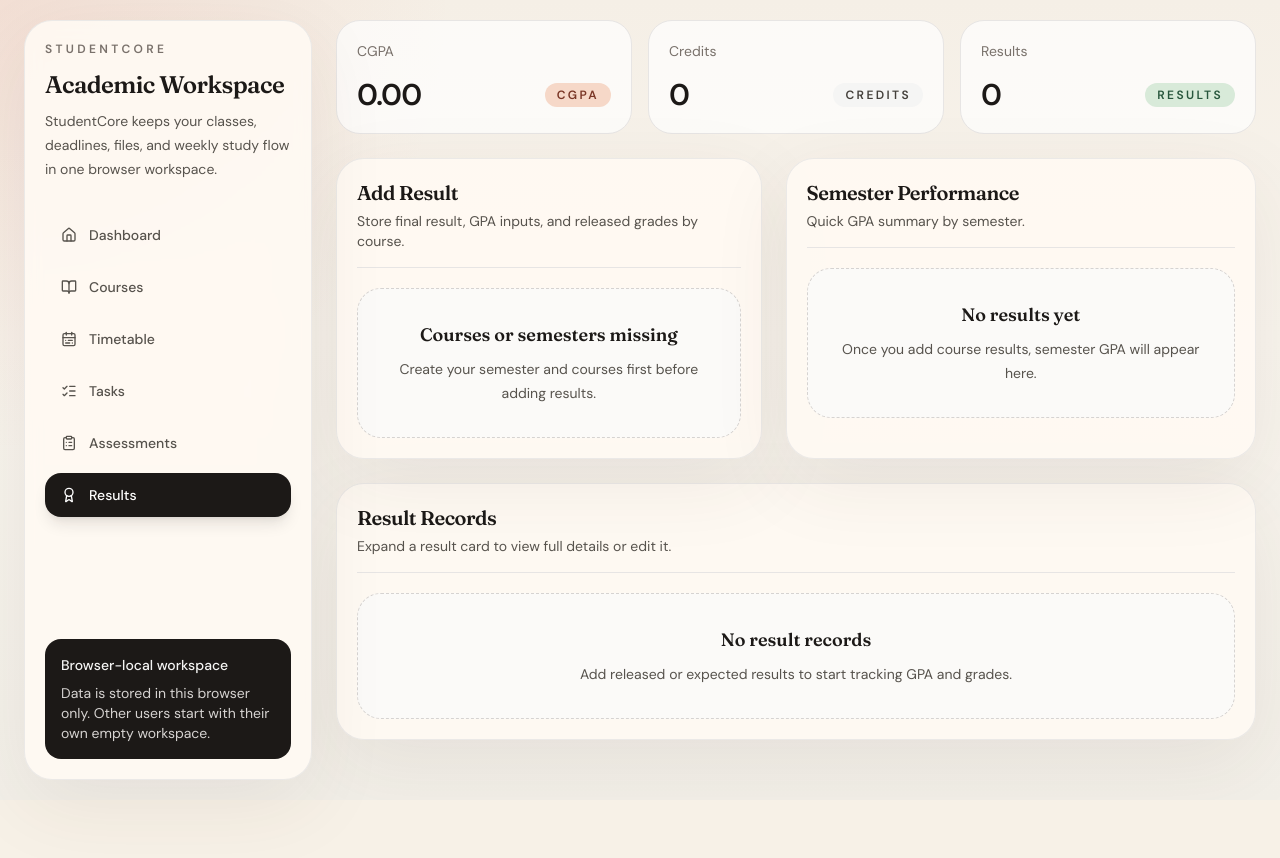
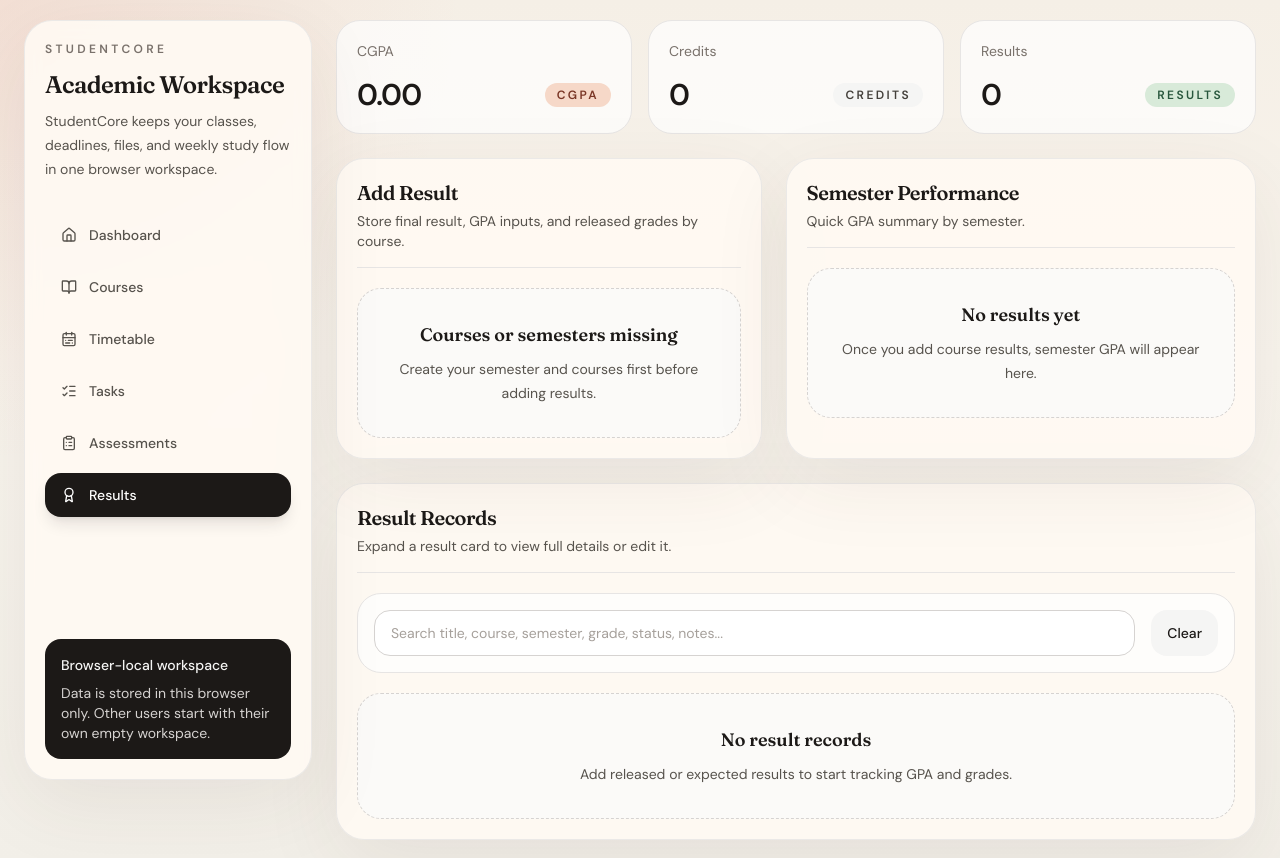
Before and after one commit to syafiadil1/studentcoresystem, a Next.js app: page /results in a window 1280 px wide. Before the commit the page ends 800 px from the top, so only its background shows below. Built offline with nearby package versions, Linux system fonts and the light colour scheme.

Commit message:
Enhance results semester details and search

```diff
--- a/src/app/results/page.tsx
+++ b/src/app/results/page.tsx
@@ -5,12 +5,14 @@
 import { ResultCreateForm, ResultUpdateForm } from "@/components/forms";
 import { Badge, DetailRow, EmptyState, Section, StatCard } from "@/components/ui";
 import { getResultsPageData } from "@/lib/local-data";
-import { titleCase } from "@/lib/utils";
+import { normalizeSearch, titleCase } from "@/lib/utils";
 
 export default function ResultsPage() {
   const { hydrated, state, createResult, updateResult, deleteResult } = useStudentCore();
   const [selectedResultId, setSelectedResultId] = useState<string | null>(null);
+  const [expandedSemesterId, setExpandedSemesterId] = useState<string | null>(null);
   const [editing, setEditing] = useState(false);
+  const [search, setSearch] = useState("");
   const data = getResultsPageData(state);
   const courseOptions = data.courses.map((course) => ({
     id: course.id,
@@ -22,6 +24,27 @@
     name: semester.name,
     isActive: semester.isActive,
   }));
+  const query = normalizeSearch(search);
+  const filteredResults = data.results.filter((result) => {
+    if (!query) {
+      return true;
+    }
+
+    const haystack = [
+      result.title,
+      result.grade,
+      titleCase(result.status),
+      String(result.creditHours),
+      result.notes,
+      result.course?.code || "",
+      result.course?.name || "",
+      result.semester?.name || "",
+    ]
+      .join(" ")
+      .toLowerCase();
+
+    return haystack.includes(query);
+  });
 
   return (
     <div className="space-y-6">
@@ -44,14 +67,79 @@
           {data.summaries.length ? (
             <div className="space-y-3">
               {data.summaries.map((summary) => (
-                <div key={summary.semesterId} className="rounded-3xl border border-stone-200 bg-white/80 p-4">
-                  <div className="flex flex-wrap items-center justify-between gap-3">
-                    <div>
-                      <h3 className="text-lg font-semibold text-stone-900">{summary.semesterName}</h3>
-                      <p className="mt-1 text-sm text-stone-600">{summary.resultsCount} results · {summary.totalCredits} credits</p>
+                <div
+                  key={summary.semesterId}
+                  className={`rounded-3xl border bg-white/80 p-4 transition ${
+                    expandedSemesterId === summary.semesterId
+                      ? "border-stone-500 shadow-[0_18px_50px_rgba(80,54,36,0.12)]"
+                      : "border-stone-200"
+                  }`}
+                >
+                  <div
+                    className="cursor-pointer rounded-2xl transition hover:bg-stone-50/80"
+                    onClick={() =>
+                      setExpandedSemesterId((current) =>
+                        current === summary.semesterId ? null : summary.semesterId,
+                      )
+                    }
+                  >
+                    <div className="flex flex-wrap items-center justify-between gap-3">
+                      <div>
+                        <h3 className="text-lg font-semibold text-stone-900">{summary.semesterName}</h3>
+                        <p className="mt-1 text-sm text-stone-600">
+                          {summary.resultsCount} results · {summary.totalCredits} credits
+                        </p>
+                      </div>
+                      <Badge className="bg-[#d8ead9] text-[#27563c]">GPA {summary.gpa.toFixed(2)}</Badge>
                     </div>
-                    <Badge className="bg-[#d8ead9] text-[#27563c]">GPA {summary.gpa.toFixed(2)}</Badge>
                   </div>
+                  {expandedSemesterId === summary.semesterId ? (
+                    <div className="mt-4 space-y-4 border-t border-stone-200 pt-4">
+                      <div className="grid gap-3 md:grid-cols-3">
+                        <DetailRow label="GPA" value={summary.gpa.toFixed(2)} />
+                        <DetailRow label="Credits" value={summary.totalCredits} />
+                        <DetailRow label="Results" value={summary.resultsCount} />
+                      </div>
+                      <div className="space-y-3">
+                        {data.resultsBySemester[summary.semesterId]?.map((result) => (
+                          <div
+                            key={result.id}
+                            className="rounded-2xl border border-stone-200 bg-stone-50/80 p-4"
+                          >
+                            <div className="flex flex-wrap items-center justify-between gap-3">
+                              <div>
+                                <p className="text-xs font-semibold uppercase tracking-[0.2em] text-stone-500">
+                                  {result.course?.code || "Unknown course"}
+                                </p>
+                                <h4 className="mt-1 font-semibold text-stone-900">
+                                  {result.course?.name || result.title}
+                                </h4>
+                                <p className="text-sm text-stone-600">{result.title}</p>
+                              </div>
+                              <div className="flex flex-wrap gap-2">
+                                <Badge>{result.grade}</Badge>
+                                <Badge className="bg-stone-100 text-stone-700">
+                                  Pointer {result.gradePoint.toFixed(2)}
+                                </Badge>
+                              </div>
+                            </div>
+                            <div className="mt-3 grid gap-3 md:grid-cols-3">
+                              <DetailRow label="Grade" value={result.grade} />
+                              <DetailRow label="Grade Point" value={result.gradePoint.toFixed(2)} />
+                              <DetailRow label="Credit Hour" value={result.creditHours} />
+                            </div>
+                          </div>
+                        ))}
+                      </div>
+                      <button
+                        type="button"
+                        onClick={() => setExpandedSemesterId(null)}
+                        className="rounded-2xl bg-stone-100 px-4 py-3 text-sm font-medium text-stone-900"
+                      >
+                        Collapse
+                      </button>
+                    </div>
+                  ) : null}
                 </div>
               ))}
             </div>
@@ -65,9 +153,24 @@
         <EmptyState title="Loading results" copy="Reading result data from this browser." />
       ) : (
         <Section title="Result Records" description="Expand a result card to view full details or edit it.">
-          {data.results.length ? (
+          <div className="mb-5 grid gap-4 rounded-3xl border border-stone-200 bg-white/70 p-4 md:grid-cols-[1fr_auto]">
+            <input
+              value={search}
+              onChange={(event) => setSearch(event.target.value)}
+              placeholder="Search title, course, semester, grade, status, notes..."
+              className="w-full rounded-2xl border border-stone-300 bg-white px-4 py-3 text-sm text-stone-900 outline-none transition placeholder:text-stone-400 focus:border-stone-500"
+            />
+            <button
+              type="button"
+              onClick={() => setSearch("")}
+              className="rounded-2xl bg-stone-100 px-4 py-3 text-sm font-medium text-stone-900"
+            >
+              Clear
+            </button>
+          </div>
+          {filteredResults.length ? (
             <div className="space-y-4">
-              {data.results.map((result) => (
+              {filteredResults.map((result) => (
                 <div
                   key={result.id}
                   className={`rounded-3xl border bg-white/70 p-4 transition ${
@@ -146,7 +249,14 @@
               ))}
             </div>
           ) : (
-            <EmptyState title="No result records" copy="Add released or expected results to start tracking GPA and grades." />
+            <EmptyState
+              title={data.results.length ? "No matching results" : "No result records"}
+              copy={
+                data.results.length
+                  ? "Try a different keyword for title, course, semester, grade, or notes."
+                  : "Add released or expected results to start tracking GPA and grades."
+              }
+            />
           )}
         </Section>
       )}
--- a/src/lib/local-data.ts
+++ b/src/lib/local-data.ts
@@ -142,6 +142,10 @@
     semesters: state.semesters.slice().sort((a, b) => Number(b.isActive) - Number(a.isActive)),
     results,
     summaries,
+    resultsBySemester: state.semesters.reduce<Record<string, typeof results>>((acc, semester) => {
+      acc[semester.id] = results.filter((result) => result.semester?.id === semester.id);
+      return acc;
+    }, {}),
     cgpa,
     totalCredits,
   };
--- a/src/lib/utils.ts
+++ b/src/lib/utils.ts
@@ -46,3 +46,7 @@
   if (bytes < 1024 * 1024) return `${(bytes / 1024).toFixed(1)} KB`;
   return `${(bytes / (1024 * 1024)).toFixed(1)} MB`;
 }
+
+export function normalizeSearch(value: string) {
+  return value.trim().toLowerCase();
+}
```
